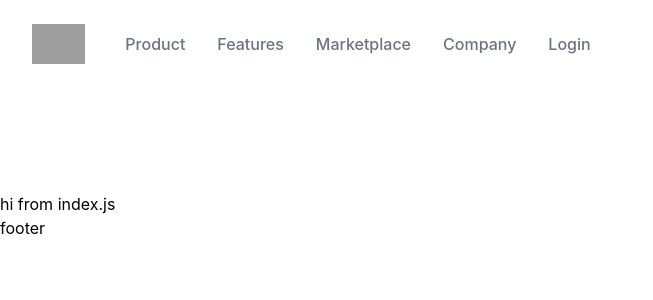
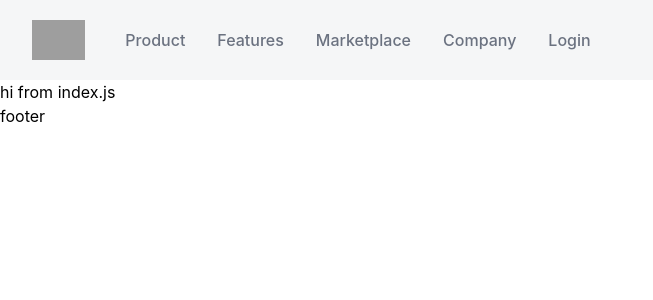
Before and after one commit to IVIehr/nextjs-landing-page, a Next.js app: page / in a window 1280 px wide. Shown: the top 300 px of the page, without its empty margins (0-653 px from the left). Built offline with nearby package versions, Linux system fonts and the light colour scheme; grey boxes are pictures that could not be loaded.

Commit message:
Change the size of navbar in header.jsx

```diff
--- a/components/header.jsx
+++ b/components/header.jsx
@@ -13,10 +13,10 @@ const navigation = [
 
 const Header = () => {
   return (
-    <div className="relative bg-white">
-      <div className="max-w-7xl mx-auto">
-        <div className="relative z-10 pb-8 bg-white sm:pb-16 md:pb-20 lg:max-w-2xl lg:w-full lg:pb-28 xl:pb-32">
-          <svg
+    <div className="relative bg-background-main">
+      {/* <div className="max-w-7xl mx-auto relative z-10 pb-8 sm:pb-16 md:pb-20 lg:w-full lg:pb-28 xl:pb-32 bg-red-500"> */}
+        {/* <div className=""> */}
+          {/* <svg
             className="hidden lg:block absolute right-0 inset-y-0 h-full w-48 text-white transform translate-x-1/2"
             fill="currentColor"
             viewBox="0 0 100 100"
@@ -24,10 +24,10 @@ const Header = () => {
             aria-hidden="true"
           >
             <polygon points="50,0 100,0 50,100 0,100" />
-          </svg>
+          </svg> */}
 
           <Popover>
-            <div className="relative pt-6 px-4 sm:px-6 lg:px-8">
+            <div className="relative py-5 px-4 sm:px-6 lg:px-8">
               <nav
                 className="relative flex items-center justify-between sm:h-10 lg:justify-start"
                 aria-label="Global"
@@ -42,7 +42,7 @@ const Header = () => {
                       />
                     </a>
                     <div className="-mr-2 flex items-center md:hidden">
-                      <Popover.Button className="bg-white rounded-md p-2 inline-flex items-center justify-center text-gray-400 hover:text-gray-500 hover:bg-gray-100 focus:outline-none focus:ring-2 focus:ring-inset focus:ring-indigo-500">
+                      <Popover.Button className="bg-background-main rounded-md p-2 inline-flex items-center justify-center text-gray-400 hover:text-gray-500 hover:bg-gray-100 focus:outline-none focus:ring-2 focus:ring-inset focus:ring-indigo-500">
                         <span className="sr-only">Open main menu</span>
                         <MenuIcon className="h-6 w-6" aria-hidden="true" />
                       </Popover.Button>
@@ -119,8 +119,8 @@ const Header = () => {
               </Popover.Panel>
             </Transition>
           </Popover>
-        </div>
-      </div>
+        {/* </div> */}
+      {/* </div> */}
     </div>
   );
 }
```
